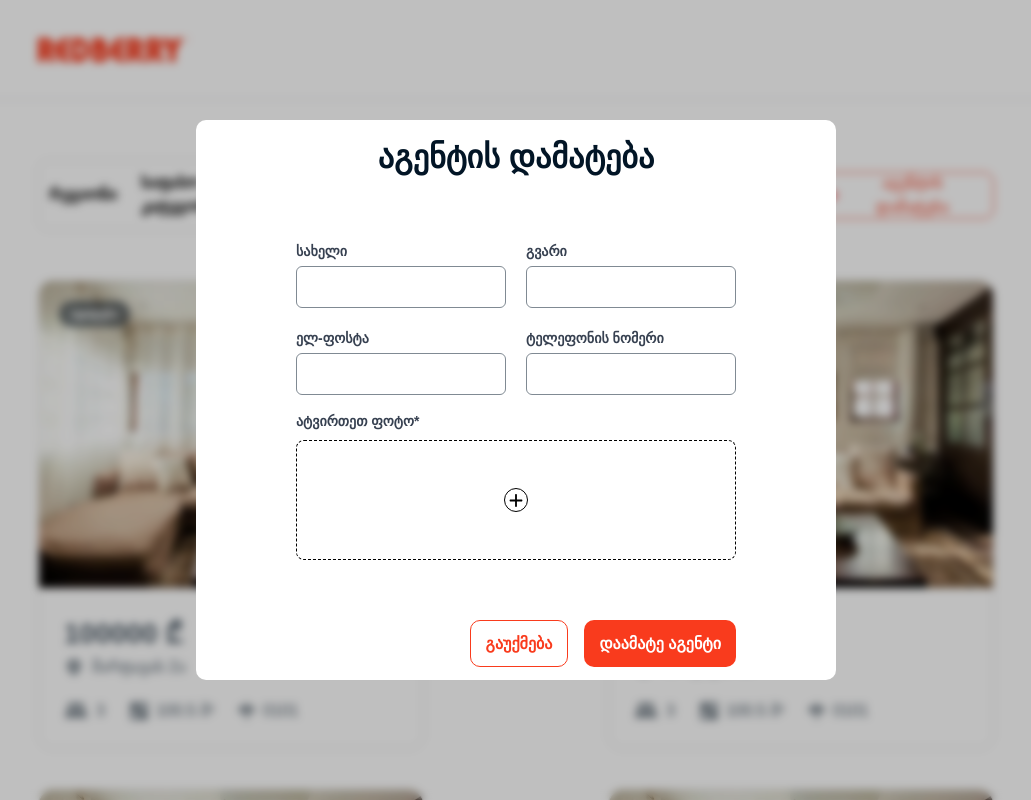
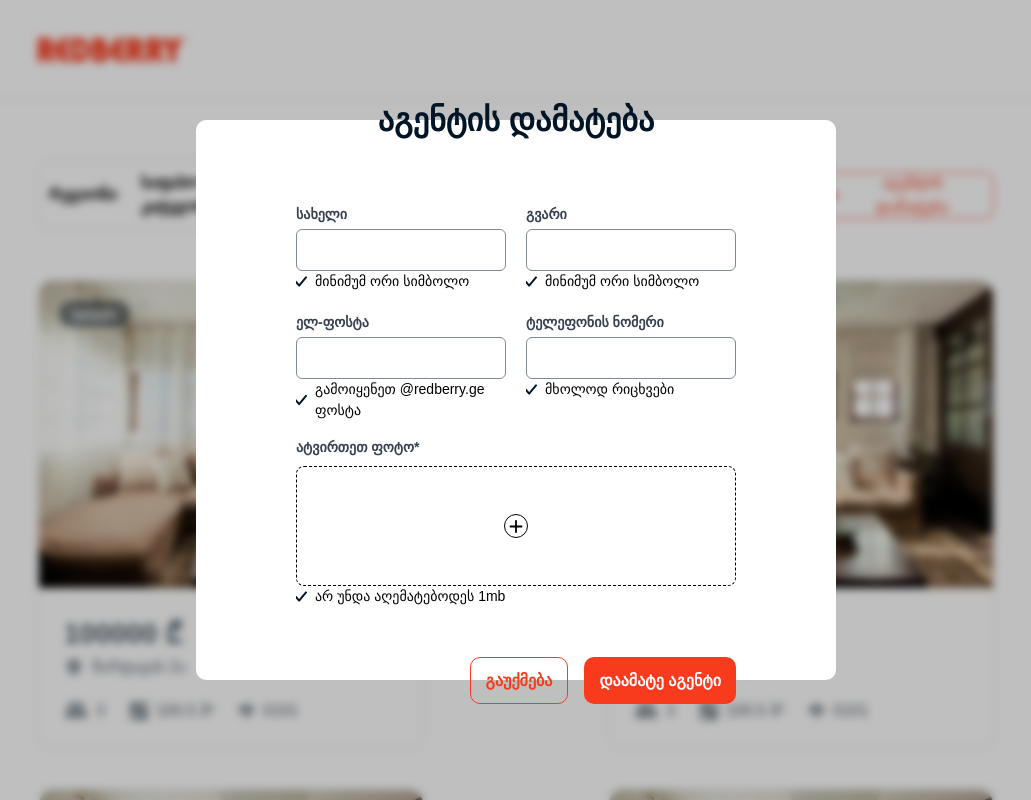
Before and after one commit to GiorgiMikautadze22/redberry_bootcamp, a Next.js app: page / in a window 1280 px wide. Both pictures are taken after a click on the button "აგენტის დამატება". Shown: the top 800 px of the page, without its empty margins (124-1155 px from the left). Built offline with nearby package versions, Linux system fonts and the light colour scheme.

Commit message:
feat: finished agent creation section

```diff
--- a/src/app/components/addAgent/AddAgent.tsx
+++ b/src/app/components/addAgent/AddAgent.tsx
@@ -4,6 +4,7 @@ import { globalContext } from '@/app/context/globalContext';
 import React, { useContext, useEffect, useRef, useState } from 'react';
 import { Agents } from "../../interfaces/interface";
 import TrashIcon from "../../assets/trash-2.svg"
+import CheckIcon from "../../assets/check.svg"
 import Image from 'next/image';
 
 const AddAgent = () => {
@@ -12,8 +13,114 @@ const AddAgent = () => {
         surname: '',
         email: '',
         phone: '',
-        avatar: null as File | null,
+        avatar: '',
     });
+
+    const [errors, setErrors] = useState<{
+        name?: string;
+        surname?: string;
+        email?: string;
+        phone?: string;
+        avatar?: string;
+    }>({});
+
+    const handleInputChange = (e: React.ChangeEvent<HTMLInputElement>) => {
+        const { name, value } = e.target;
+        setAgentData(prevData => ({
+            ...prevData,
+            [name]: value
+        }));
+    };
+
+    const validateForm = () => {
+        const newErrors: { [key: string]: string } = {};
+
+        if (agentData.name.length < 2) {
+            newErrors.name = 'Name must be at least 2 characters long.';
+        }
+        if (agentData.surname.length < 2) {
+            newErrors.surname = 'Surname must be at least 2 characters long.';
+        }
+        if (!/^\d+$/.test(agentData.phone)) {
+            newErrors.phone = 'Phone must contain only numbers.';
+        }
+        if (agentData.phone.length !== 9) {
+            newErrors.phone = 'Phone should be in this format 5XXXXXXXX.';
+        }
+        if (!agentData.phone.startsWith('5')) {
+            newErrors.phone = 'Phone should be in this format 5XXXXXXXX.';
+        }
+        if (!agentData.email.endsWith('@redberry.ge')) {
+            newErrors.email = 'Email should end with @redberry.ge';
+        }
+        if (!agentData.avatar) {
+            newErrors.avatar = 'Please upload an image.';
+        } else if (agentData.avatar instanceof File) {
+            if (!agentData.avatar.type.startsWith('image/')) {
+                newErrors.avatar = 'File must be an image.';
+            } else if (agentData.avatar.size > 1024 * 1024) {
+                newErrors.avatar = 'Image size must be less than 1MB.';
+            }
+        }
+
+        setErrors(newErrors);
+        return Object.keys(newErrors).length === 0;
+    };
+
+    const handleSubmit = async (e: React.FormEvent) => {
+        e.preventDefault();
+        const isValid = validateForm();
+
+        if (!isValid) {
+            console.log("Form validation failed");
+            return;
+        }
+
+        try {
+            const token = '9d066257-f384-4952-b0a9-db8b4c7fb512';
+
+            const formData = new FormData();
+            formData.append('name', agentData.name);
+            formData.append('surname', agentData.surname);
+            formData.append('email', agentData.email);
+            formData.append('phone', agentData.phone);
+            if (agentData.avatar instanceof File) {
+                formData.append('avatar', agentData.avatar);
+            }
+
+            console.log("Form data before sending:", Object.fromEntries(formData));
+
+            const response = await fetch("https://api.real-estate-manager.redberryinternship.ge/api/agents", {
+                method: 'POST',
+                headers: {
+                    'Accept': 'application/json',
+                    'Authorization': `Bearer ${token}`
+                },
+                body: formData
+            });
+
+            setAgentData({
+                name: '',
+                surname: '',
+                email: '',
+                phone: '',
+                avatar: '',
+            });
+
+            handleRemovePhoto();
+            handleConsultButtonClose();
+
+            if (response.ok) {
+                console.log("Form submitted successfully");
+            } else {
+                console.error("Error submitting form:", await response.text());
+            }
+        } catch (error) {
+            console.error("Error:", error);
+        }
+    };
+
+
 
     const context = useContext(globalContext);
     const modalRef = useRef<HTMLDivElement>(null);
@@ -94,7 +201,7 @@ const AddAgent = () => {
                 ref={modalRef}
             >
                 <h3 className="text-[#021526] text-[32px] font-bold">აგენტის დამატება</h3>
-                <form action="" className="w-full">
+                <form action="POST" className="w-full" onSubmit={handleSubmit}>
                     <div className='grid grid-cols-2 gap-[20px] w-full'>
                         <div>
                             <label htmlFor="name" className="block text-[14px] font-bold text-gray-700">სახელი</label>
@@ -102,9 +209,19 @@ const AddAgent = () => {
                                 type="text"
                                 id="name"
                                 name="name"
+                                value={agentData.name}
+                                onChange={handleInputChange}
                                 required
                                 className="mt-1 block w-full px-3 h-[42px] py-2 border border-[#808A93] rounded-md"
                             />
+                            {errors.name ?
+                                <p className="text-red-500 text-sm mt-1">{errors.name}</p>
+                                :
+                                <div className='flex gap-2 text-[14px]'>
+                                    <Image src={CheckIcon} alt="check" />
+                                    <p>მინიმუმ ორი სიმბოლო</p>
+                                </div>
+                            }
                         </div>
                         <div>
                             <label htmlFor="surname" className="block text-[14px] font-bold text-gray-700">გვარი</label>
@@ -112,9 +229,19 @@ const AddAgent = () => {
                                 type="text"
                                 id="surname"
                                 name="surname"
+                                value={agentData.surname}
+                                onChange={handleInputChange}
                                 required
                                 className="mt-1 block w-full px-3 h-[42px] py-2 border border-[#808A93] rounded-md"
                             />
+                            {errors.surname ?
+                                <p className="text-red-500 text-sm mt-1">{errors.surname}</p>
+                                :
+                                <div className='flex gap-2 text-[14px]'>
+                                    <Image src={CheckIcon} alt="check" />
+                                    <p>მინიმუმ ორი სიმბოლო</p>
+                                </div>
+                            }
                         </div>
                         <div>
                             <label htmlFor="email" className="block text-[14px] font-bold text-gray-700">ელ-ფოსტა</label>
@@ -122,19 +249,39 @@ const AddAgent = () => {
                                 type="email"
                                 id="email"
                                 name="email"
+                                value={agentData.email}
+                                onChange={handleInputChange}
                                 required
                                 className="mt-1 block w-full px-3 h-[42px] py-2 border border-[#808A93] rounded-md"
                             />
+                            {errors.email ?
+                                <p className="text-red-500 text-sm mt-1">{errors.email}</p>
+                                :
+                                <div className='flex gap-2 text-[14px]'>
+                                    <Image src={CheckIcon} alt="check" />
+                                    <p>გამოიყენეთ @redberry.ge ფოსტა</p>
+                                </div>
+                            }
                         </div>
                         <div>
                             <label htmlFor="phone" className="block text-[14px] font-bold text-gray-700">ტელეფონის ნომერი</label>
                             <input
-                                type="number"
+                                type="tel"
                                 id="phone"
                                 name="phone"
+                                value={agentData.phone}
+                                onChange={handleInputChange}
                                 required
                                 className="mt-1 block w-full px-3 h-[42px] py-2 border border-[#808A93] rounded-md"
                             />
+                            {errors.phone ?
+                                <p className="text-red-500 text-sm mt-1">{errors.phone}</p>
+                                :
+                                <div className='flex gap-2 text-[14px]'>
+                                    <Image src={CheckIcon} alt="check" />
+                                    <p>მხოლოდ რიცხვები</p>
+                                </div>
+                            }
                         </div>
                     </div>
                     <div className="mt-4 w-full">
@@ -180,18 +327,24 @@ const AddAgent = () => {
                                     </svg>
                                 </div>
                             }
+                        </div>
+                        {errors.avatar ?
+                            <p className="text-red-500 text-sm mt-1">{errors.avatar}</p>
+                            :
+                            <div className='flex gap-2 text-[14px]'>
+                                <Image src={CheckIcon} alt="check" />
+                                <p>არ უნდა აღემატებოდეს 1mb</p>
+                            </div>
+                        }
 
                     </div>
-
-                    </div>
-                </form>
-                <div className="flex items-center justify-end gap-[16px] w-full">
-                    <button
-                        className="border font-semibold text-[#F93B1D] h-[47px] border-[#F93B1D] rounded-[10px] flex items-center justify-center gap-2 px-[15px]"
+                    <div className="flex items-center justify-end gap-[16px] w-full mt-[50px]">
+                        <div
+                            className="border font-semibold cursor-pointer text-[#F93B1D] h-[47px] border-[#F93B1D] rounded-[10px] flex items-center justify-center gap-2 px-[15px]"
                             onClick={handleConsultButtonClose}
                         >
                             <p>გაუქმება</p>
-                    </button>
+                        </div>
                         <button
                             className="bg-[#F93B1D] font-semibold text-white h-[47px] border-[#F93B1D] rounded-[10px] flex items-center justify-center gap-2 px-[15px]"
                             type="submit"
@@ -199,6 +352,7 @@ const AddAgent = () => {
                             <p>დაამატე აგენტი</p>
                         </button>
                     </div>
+                </form>
             </div>
         </div>
     );
--- a/src/app/components/createListing/ApartmentDetails.tsx
+++ b/src/app/components/createListing/ApartmentDetails.tsx
@@ -233,7 +233,7 @@ const ApartmentDetails = () => {
 
                 </div>
                 {errors.photo ?
-                    <p className="text-red-500 text-sm mt-1">{errors.price}</p>
+                    <p className="text-red-500 text-sm mt-1">{errors.photo}</p>
                     :
                     <div className='flex gap-2 text-[14px]'>
                         <Image src={CheckIcon} alt="check" />
```
Lines whose indentation alone changed are shown as unchanged.
